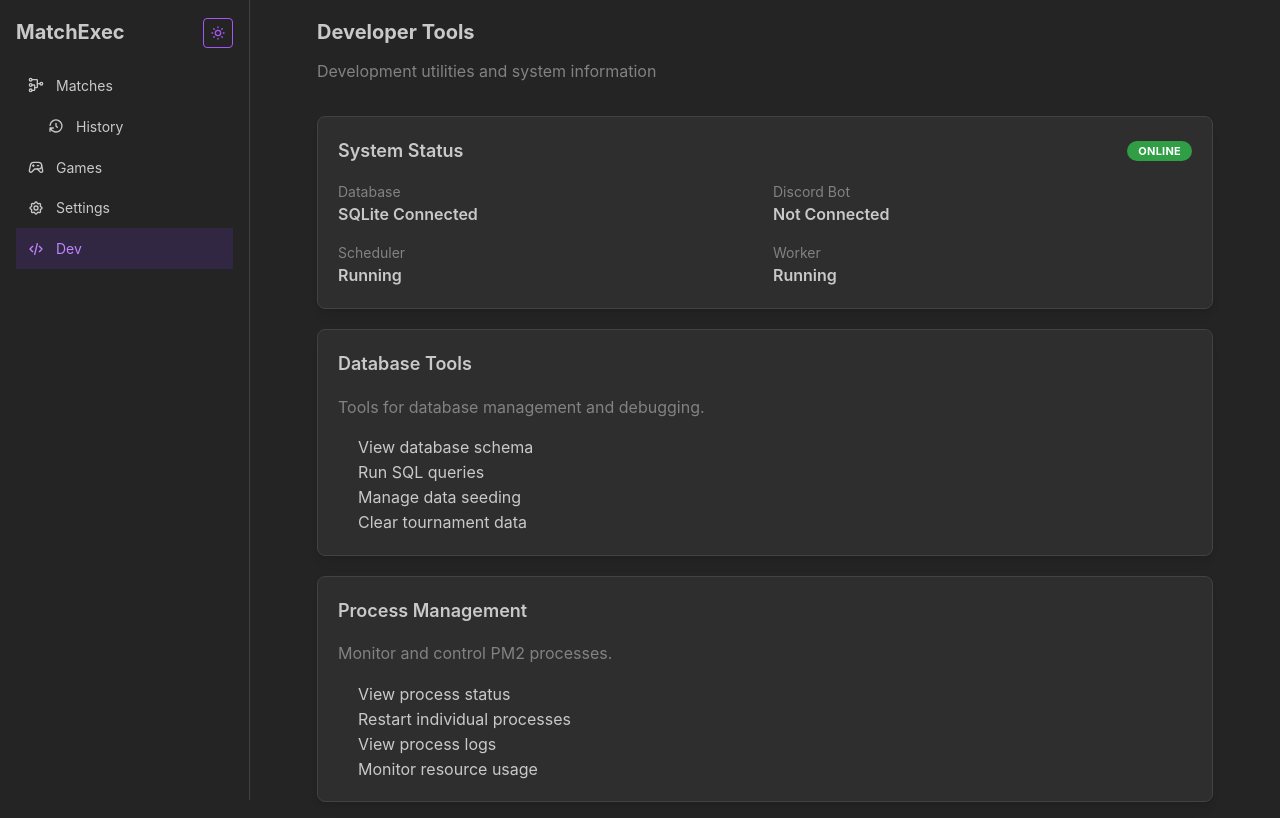
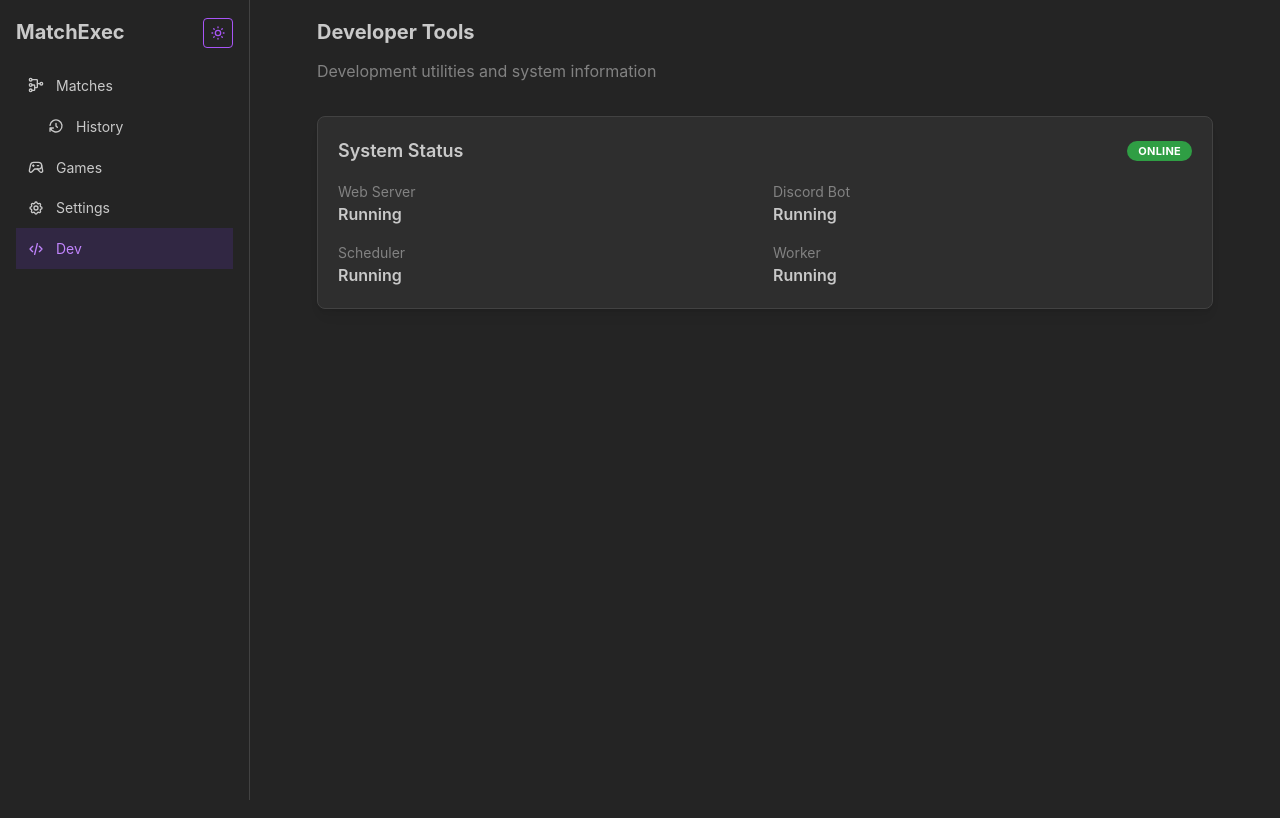
Before and after one commit to slamanna212/MatchExec, a Next.js app: page /dev in a window 1280 px wide. Built offline with nearby package versions, Linux system fonts and the light colour scheme.

Commit message:
fix dev page

```diff
--- a/src/app/dev/page.tsx
+++ b/src/app/dev/page.tsx
@@ -1,6 +1,6 @@
 'use client'
 
-import { Card, Text, Badge, Grid, Stack, Group, List } from '@mantine/core';
+import { Card, Text, Badge, Grid, Stack, Group } from '@mantine/core';
 
 export default function DevPage() {
   return (
@@ -11,7 +11,6 @@ export default function DevPage() {
           <Text c="dimmed" mt="xs">Development utilities and system information</Text>
         </div>
 
-        <Stack gap="lg">
         <Card shadow="sm" padding="lg" radius="md" withBorder>
           <Group justify="space-between" mb="md">
             <Text size="lg" fw={600}>System Status</Text>
@@ -19,12 +18,12 @@ export default function DevPage() {
           </Group>
           <Grid>
             <Grid.Col span={6}>
-                <Text size="sm" c="dimmed">Database</Text>
-                <Text fw={600}>SQLite Connected</Text>
+              <Text size="sm" c="dimmed">Web Server</Text>
+              <Text fw={600}>Running</Text>
             </Grid.Col>
             <Grid.Col span={6}>
               <Text size="sm" c="dimmed">Discord Bot</Text>
-                <Text fw={600}>Not Connected</Text>
+              <Text fw={600}>Running</Text>
             </Grid.Col>
             <Grid.Col span={6}>
               <Text size="sm" c="dimmed">Scheduler</Text>
@@ -36,33 +35,6 @@ export default function DevPage() {
             </Grid.Col>
           </Grid>
         </Card>
-
-          <Card shadow="sm" padding="lg" radius="md" withBorder>
-            <Text size="lg" fw={600} mb="md">Database Tools</Text>
-            <Text c="dimmed" mb="md">
-              Tools for database management and debugging.
-            </Text>
-            <List>
-              <List.Item>View database schema</List.Item>
-              <List.Item>Run SQL queries</List.Item>
-              <List.Item>Manage data seeding</List.Item>
-              <List.Item>Clear tournament data</List.Item>
-            </List>
-          </Card>
-
-          <Card shadow="sm" padding="lg" radius="md" withBorder>
-            <Text size="lg" fw={600} mb="md">Process Management</Text>
-            <Text c="dimmed" mb="md">
-              Monitor and control PM2 processes.
-            </Text>
-            <List>
-              <List.Item>View process status</List.Item>
-              <List.Item>Restart individual processes</List.Item>
-              <List.Item>View process logs</List.Item>
-              <List.Item>Monitor resource usage</List.Item>
-            </List>
-          </Card>
-        </Stack>
       </Stack>
     </div>
   );
```
Lines whose indentation alone changed are shown as unchanged.
